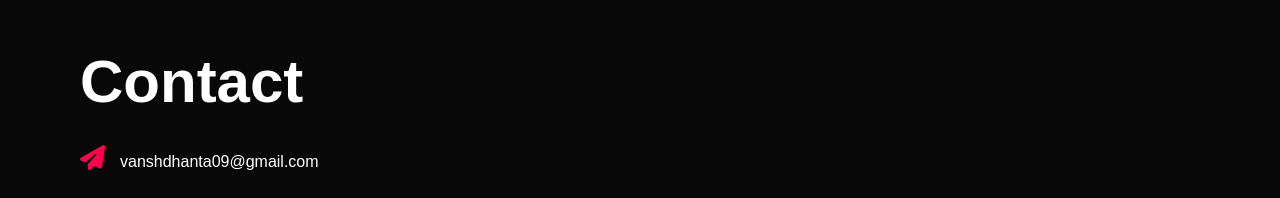
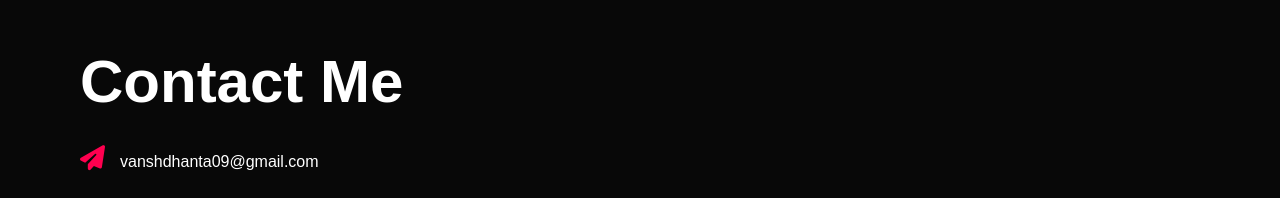
Before and after one commit to Vansh-Dhanta/Portfolio, a plain HTML site: page index.html in a window 1280 px wide. Shown: the part 2318-2516 px from the top of the page. Drawn offline with Linux system fonts and the light colour scheme.

Commit message:
commit to

```diff
--- a/index.html
+++ b/index.html
@@ -101,7 +101,7 @@
         <div class="container">
             <div class="row">
                 <div class="contact-left">
-                    <h1 class="sub-title">Contact </h1>
+                    <h1 class="sub-title">Contact Me</h1>
                     <p><i class="fa-solid fa-paper-plane"></i>vanshdhanta09@gmail.com</p>
                     <p><i class="fa-solid fa-phone"></i>9805702527</p>
                     <div class="social-icons">
```
